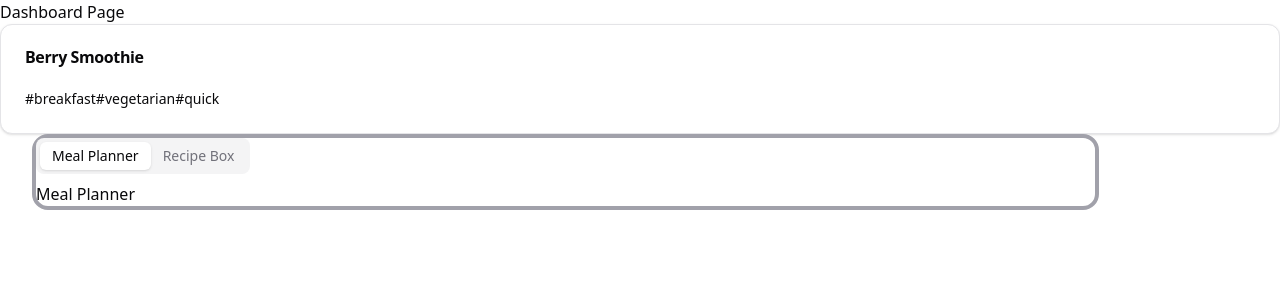
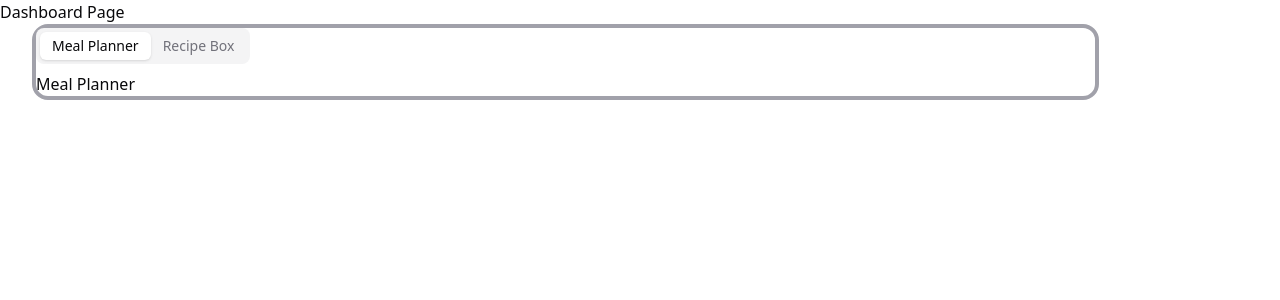
Before and after one commit to grognak/mealplanner, a Next.js app: page /dashboard in a window 1280 px wide. Shown: the top 300 px of the page. Built offline with nearby package versions, Linux system fonts and the light colour scheme; no server answers; sample sign-in values are in the browser's storage.

Commit message:
refactor: remove demo meal card

```diff
--- a/app/dashboard/page.tsx
+++ b/app/dashboard/page.tsx
@@ -3,16 +3,7 @@
 import { useSession } from "next-auth/react";
 import { redirect } from "next/navigation";
 import { Tabs, TabsContent, TabsList, TabsTrigger } from "@/components/ui/tabs";
-import MealCardComponent from "@/components/MealCard";
 import RecipeBox from "@/components/RecipeBox";
-
-import { Meal } from "@/types/custom";
-const testMeal: Meal = {
-  id: "001",
-  name: "Berry Smoothie",
-  tags: ["breakfast", "vegetarian", "quick"],
-  notes: ["Use different berry mixes"],
-};
 
 export default function DashboardPage() {
   const { data: session } = useSession();
@@ -22,7 +13,6 @@ export default function DashboardPage() {
   return (
     <div>
       <p>Dashboard Page</p>
-      <MealCardComponent slug={testMeal} />
       <Tabs
         defaultValue="planner"
         className="w-5/6 h-5/6 mx-8 border-4 border-zinc-400 rounded-2xl"
```
